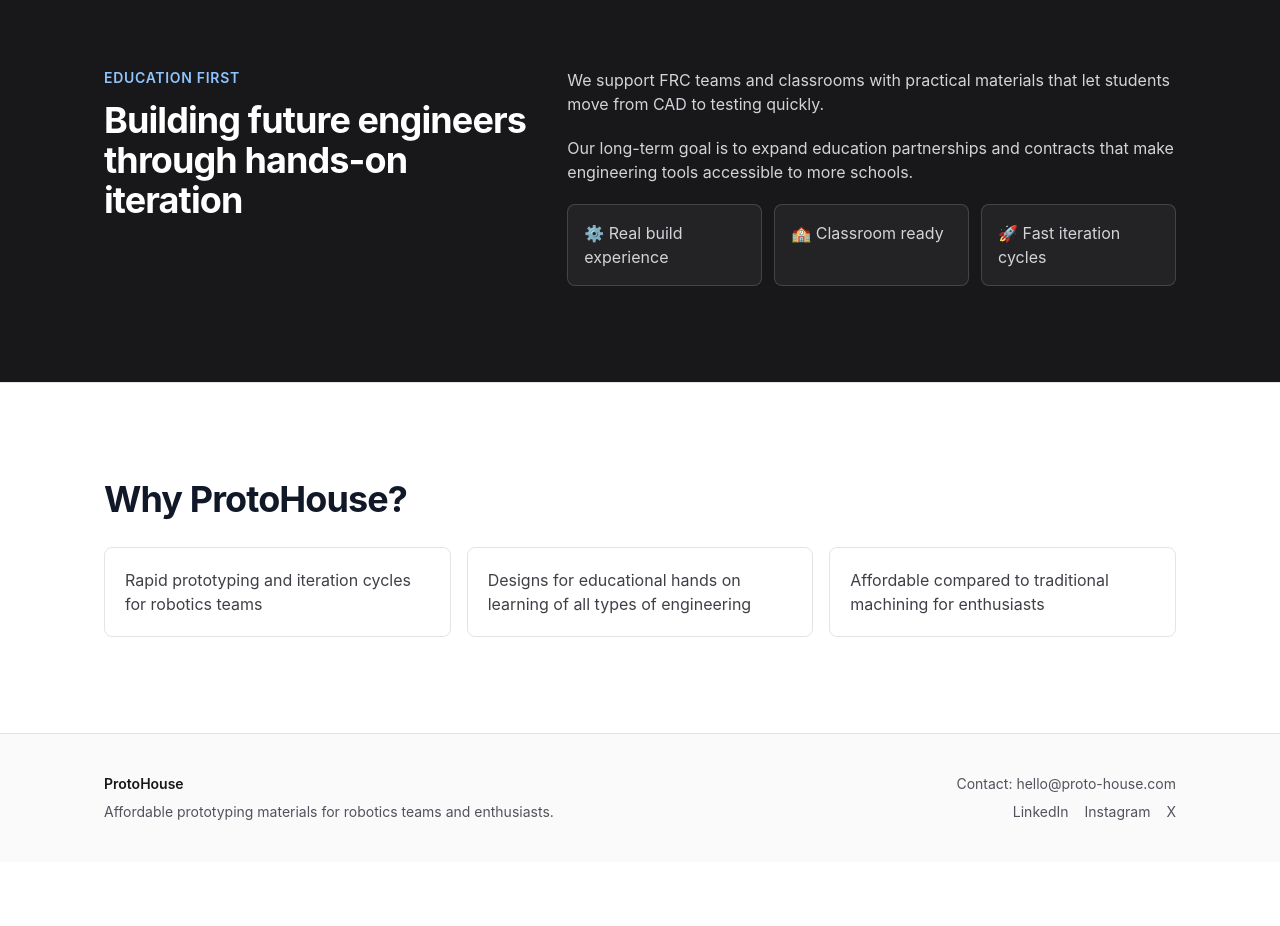
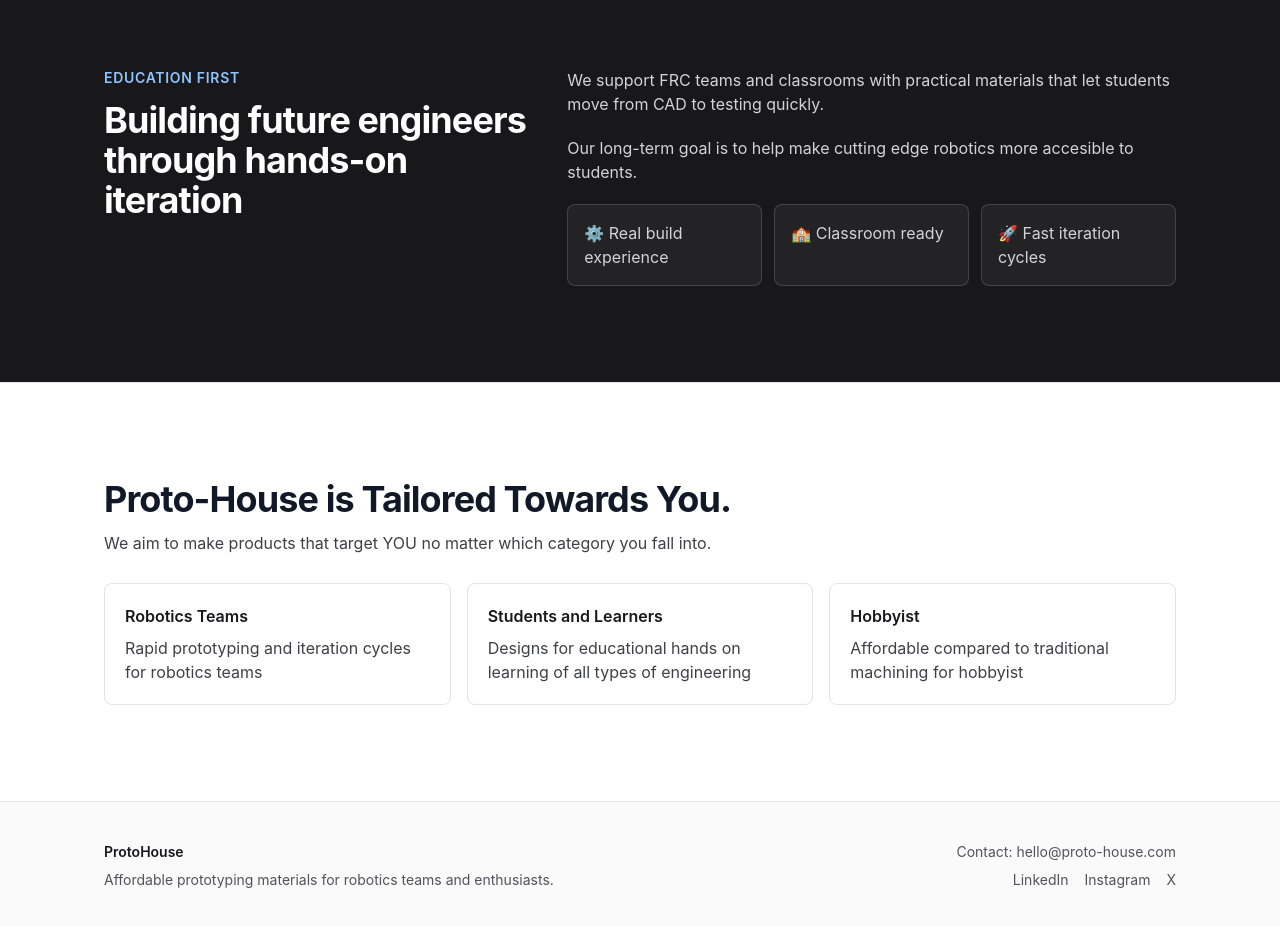
Before and after one commit to Proto-House/Website, a Next.js app: page / in a window 1280 px wide. Shown: the part 1460-2386 px from the top of the page. Before the commit the page ends 2322 px from the top, so only its background shows below. Built offline with nearby package versions, Linux system fonts and the light colour scheme.

Commit message:
Update page.js
tailer to you stuff

```diff
--- a/app/page.js
+++ b/app/page.js
@@ -76,7 +76,7 @@
               We support FRC teams and classrooms with practical materials that let students move from CAD to testing quickly.
             </p>
             <p>
-              Our long-term goal is to expand education partnerships and contracts that make engineering tools accessible to more schools.
+              Our long-term goal is to help make cutting edge robotics more accesible to students.
             </p>
             <div className="grid gap-3 sm:grid-cols-3">
               <div className="rounded-lg border border-white/15 bg-white/5 p-4">⚙️ Real build experience</div>
@@ -88,11 +88,23 @@
       </Section>
 
       <Section id="why" className="border-t border-zinc-200">
-        <h2 className="text-3xl font-bold tracking-tight md:text-4xl">Why ProtoHouse?</h2>
+        <h2 className="text-3xl font-bold tracking-tight md:text-4xl">Proto-House is Tailored Towards You.</h2>
+        <p className="mt-3 text-zinc-700">
+          We aim to make products that target YOU no matter which category you fall into.
+        </p>
         <ul className="mt-7 grid gap-4 text-zinc-700 md:grid-cols-3">
-          <li className="rounded-lg border border-zinc-200 p-5">Rapid prototyping and iteration cycles for robotics teams</li>
-          <li className="rounded-lg border border-zinc-200 p-5">Designs for educational hands on learning of all types of engineering</li>
-          <li className="rounded-lg border border-zinc-200 p-5">Affordable compared to traditional machining for enthusiasts</li>
+          <li className="rounded-lg border border-zinc-200 p-5">
+            <span className="block text-base font-semibold text-zinc-900">Robotics Teams</span>
+            <span className="mt-2 block">Rapid prototyping and iteration cycles for robotics teams</span>
+          </li>
+          <li className="rounded-lg border border-zinc-200 p-5">
+            <span className="block text-base font-semibold text-zinc-900">Students and Learners</span>
+            <span className="mt-2 block">Designs for educational hands on learning of all types of engineering</span>
+          </li>
+          <li className="rounded-lg border border-zinc-200 p-5">
+            <span className="block text-base font-semibold text-zinc-900">Hobbyist</span>
+            <span className="mt-2 block">Affordable compared to traditional machining for hobbyist</span>
+          </li>
         </ul>
       </Section>
     </>
```
